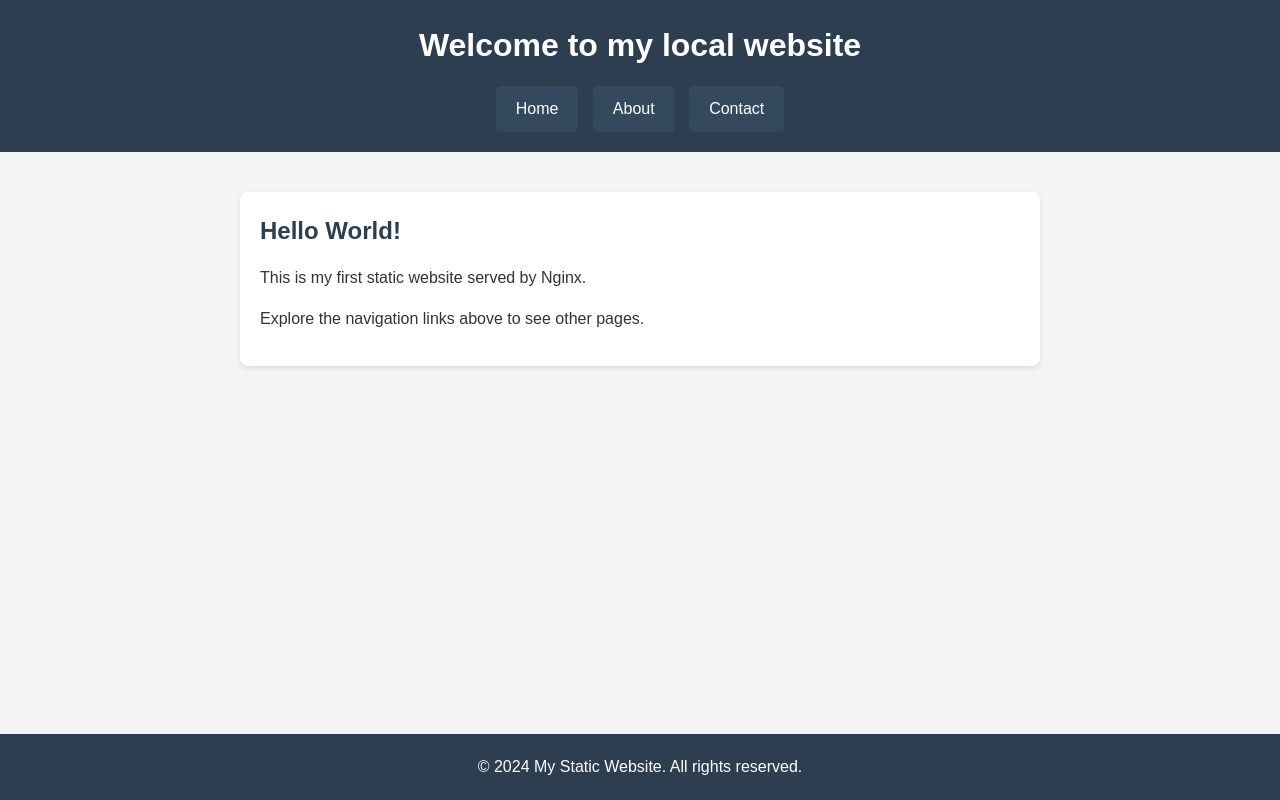
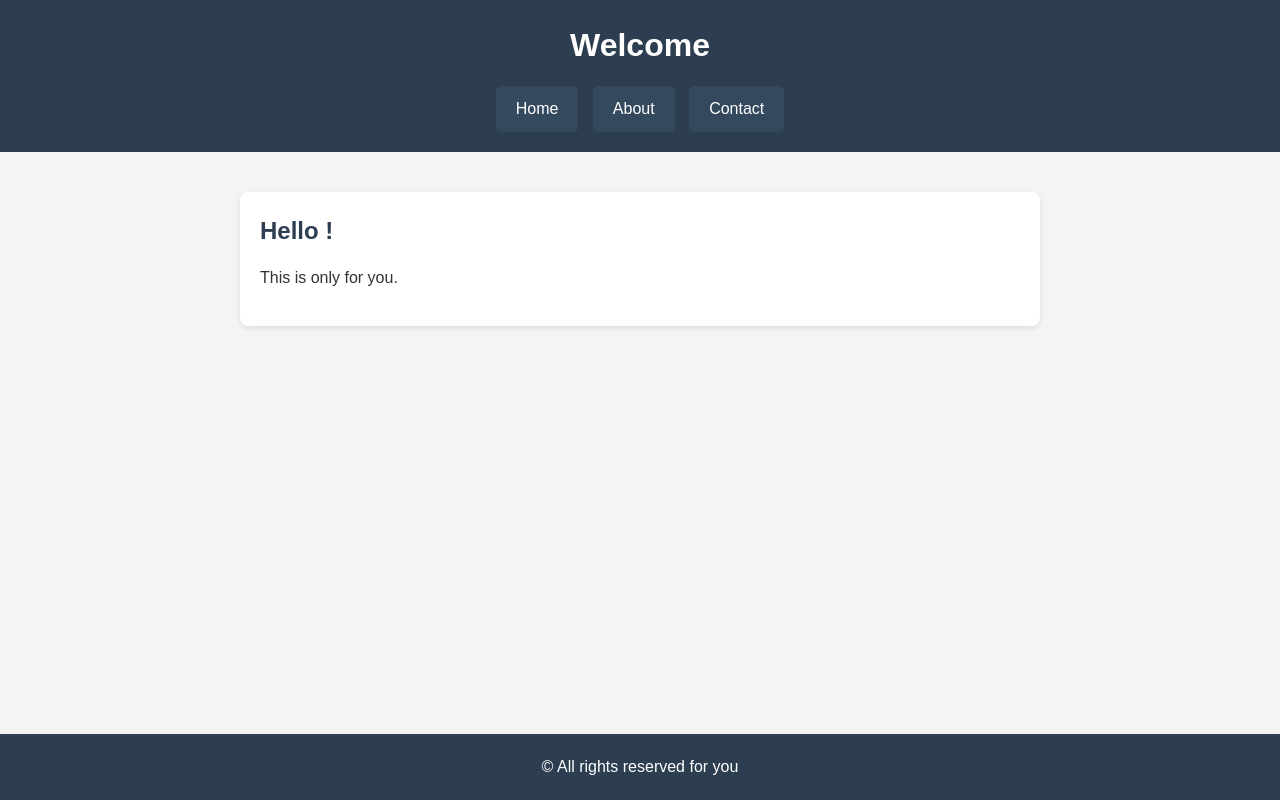
Before and after one commit to dmodrn/localwebsite, a plain HTML site: page index.html in a window 1280 px wide. Drawn offline with Linux system fonts and the light colour scheme.

Commit message:
Update index.html

```diff
--- a/index.html
+++ b/index.html
@@ -3,12 +3,12 @@
 <head>
     <meta charset="UTF-8">
     <meta name="viewport" content="width=device-width, initial-scale=1.0">
-    <title>My Static Website</title>
+    <title>Welcome My Love</title>
     <link rel="stylesheet" href="style.css">
 </head>
 <body>
     <header>
-        <h1>Welcome to my local website</h1>
+        <h1>Welcome </h1>
         <nav>
             <a href="index.html">Home</a>
             <a href="about.html">About</a>
@@ -18,14 +18,14 @@
 
     <main>
         <section>
-            <h2>Hello World!</h2>
-            <p>This is my first static website served by Nginx.</p>
-            <p>Explore the navigation links above to see other pages.</p>
+            <h2>Hello !</h2>
+            <p>This is only for you.</p>
+
         </section>
     </main>
 
     <footer>
-        <p>&copy; 2024 My Static Website. All rights reserved.</p>
+        <p>&copy; All rights reserved for you</p>
     </footer>
 </body>
 </html>
```
